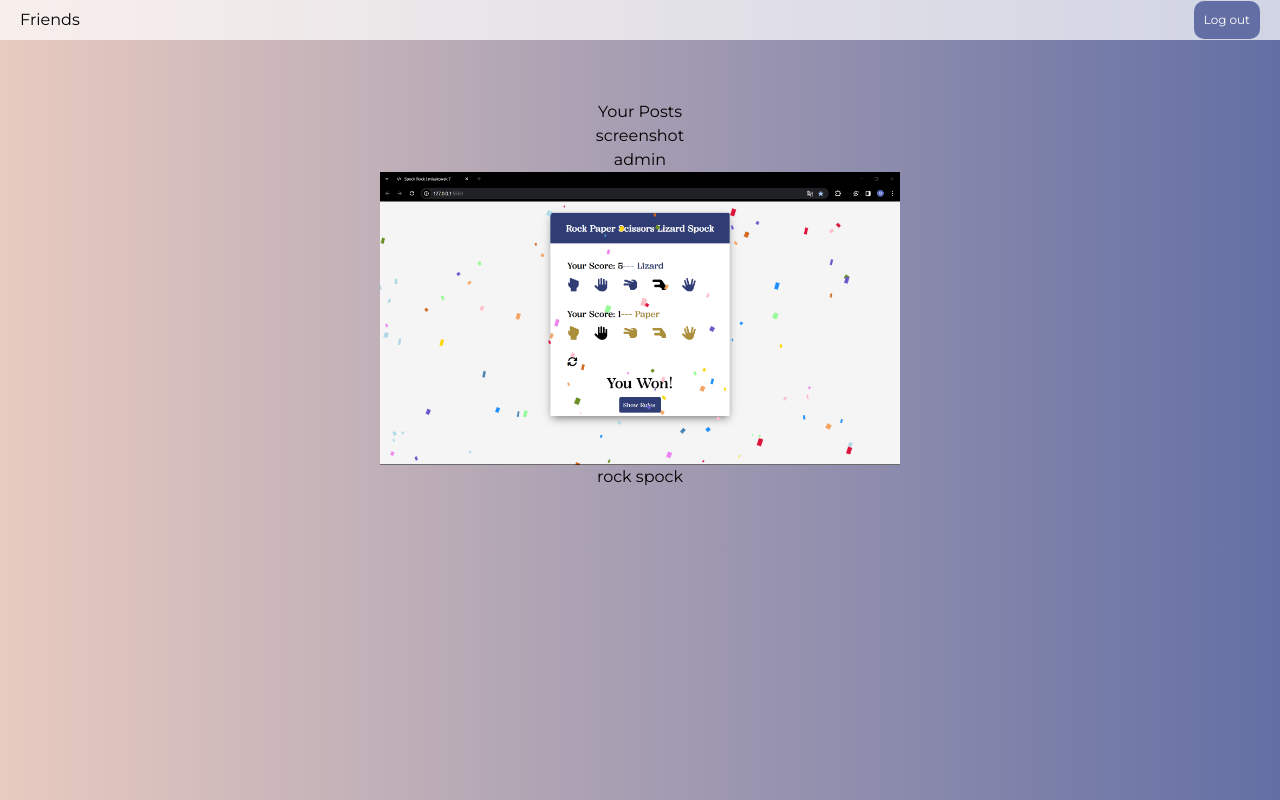
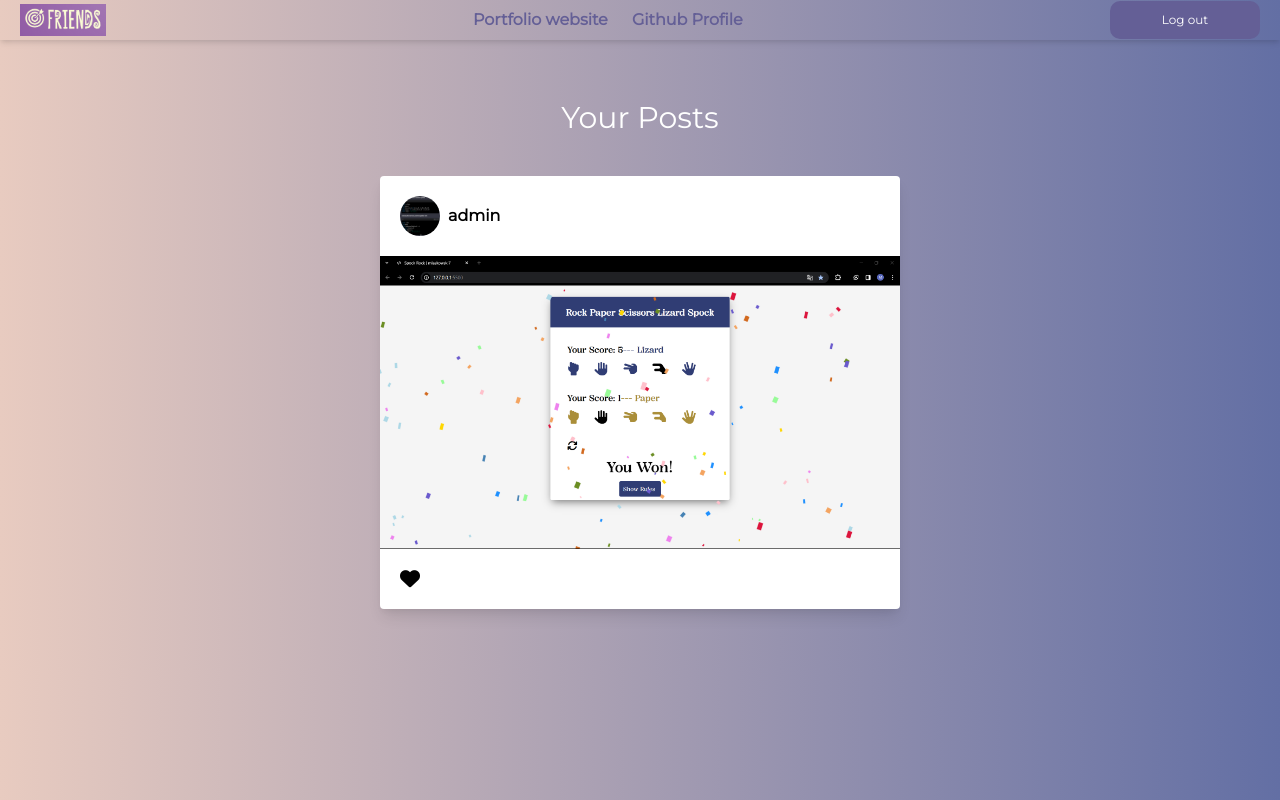
Before and after one commit to mlaskowski7/friends, a Django app: page /users/ in a window 1280 px wide. Run offline with Django 5.2, Linux system fonts and the light colour scheme; a user stored in the database is signed in; data comes from the database, SQL or seed files in the repository; both versions use the stored data as it was after the commit; style sheets or scripts are compiled from the project's sources; some libraries are stand-ins or nearby versions.

Commit message:
working on styling

```diff
--- a/friendsProject/users/static/css/styles2.css
+++ b/friendsProject/users/static/css/styles2.css
@@ -9,7 +9,6 @@ body{
 }
 
 nav{
-    background-color: rgba(255, 255, 255, 0.7);
     width: calc(100%-40px);
     position: sticky;
     top: 0;
@@ -23,7 +22,19 @@ nav{
 
 }
 
+.links-container a{
+    color: #645f96;
+}
 
+.links-container a:hover{
+    color: #fff;
+}
+
+nav .button{
+    width: 150px;
+    margin-bottom: 2px;
+    margin-top: 2px;
+}
 .container{
     padding: 60px;
     border-radius: 10px;
@@ -39,6 +50,7 @@ nav{
 
 form{
     padding: 20px;
+    background-color: rgba(245, 245, 245, 0.514);
     text-align: center;
 }
 
@@ -48,7 +60,7 @@ form p{
 
 .button{
     padding: 10px;
-    background-color: #636fa4;
+    background-color: #645f96;
     border-radius: 10px;
     cursor: pointer;
     text-align: center;
@@ -64,7 +76,9 @@ form p{
 }
 
 .submit-button{
-    padding: 15px;
+    margin-top: 10px;
+    padding: 10px;
+    font-size: 12px;
     background-color: #e8cbc0;
     border: none;
     border-radius: 10px;
@@ -84,3 +98,19 @@ a{
     text-decoration: none;
     color: white;
 }
+
+.icons-container i{
+    transition: all 0.3s ease;
+
+}
+
+
+.icons-container i:hover{
+    color: #e8cbc0;
+
+}
+
+.icons-container i:active{
+    transform: scale(1.2);
+
+}
--- a/friendsProject/users/templates/users/base.html
+++ b/friendsProject/users/templates/users/base.html
@@ -6,11 +6,20 @@
     <meta name="viewport" content="width=device-width, initial-scale=1.0">
     <link rel="stylesheet" href="{% static 'css/styles.css' %}">
     <link rel="stylesheet" href="{% static 'css/styles2.css' %}">
+    <script src="https://kit.fontawesome.com/e03b286a27.js" crossorigin="anonymous"></script>
     <title>Friends</title>
 </head>
 <body>
-    <nav>
-        <h2>Friends</h2>
+    <nav class="shadow-md">
+        <div class="logo-container">
+            <a href="{% url 'index' %}"><img class="h-8" src="{% static 'img/logo.png' %}" alt=""></a>
+        </div>
+
+        <div class="links-container space-x-1">
+            <a class="py-4 px-2 font-semibold" href="">Portfolio website</a>
+            <a class="py-4 px-2 font-semibold" href="">Github Profile</a>
+        </div>
+
         {% if request.user.is_authenticated %}
         <div class="button"><a href="{% url 'logout' %}">Log out</a></div>
         {% else %}
--- a/friendsProject/users/templates/users/index.html
+++ b/friendsProject/users/templates/users/index.html
@@ -1,10 +1,25 @@
 {% extends 'users/base.html' %}
 {% block content %}
-<h1>Your Posts</h1>
-{% for post in posts %}
-    <h2>{{post.title}}</h2>
-    <h3>{{post.user}}</h3>
-    <img src="{{post.image.url}}" alt="postImage">
-    <p>{{post.description}}</p>
-{% endfor %}
+<h1 class="text-3xl mb-10 text-white">Your Posts</h1>
+<div class="posts-container grid grid-cols-1">
+    {% for post in posts %}
+        <a href="#">
+            <div class="rounded overflow-hidden w-[470px] h-[auto] bg-white shadow-lg text-black">
+                <div class="user-container flex mx-5 my-5 text-wrap">
+                    <img class ="w-10 h-10 rounded-full" src="{{profile.photo.url}}" alt="profile_photo">
+                    <div class="text-black mx-2 my-2 font-bold">{{post.user}}</div>
+                </div>
+                <img src="{{post.image.url}}" alt="Post_image">
+                <div class="icons-container flex mx-5 my-5 text-black text-xl">
+                    <i class="fa-solid fa-heart"></i>
+                </div>
+            </div>
+        </a>
+    {% endfor %}
+</div>
 {% endblock %}
+
+<h2>{{post.title}}</h2>
+        <h3>{{post.user}}</h3>
+        <img src="{{post.image.url}}" alt="postImage">
+        <p>{{post.description}}</p>
--- a/friendsProject/users/templates/users/login.html
+++ b/friendsProject/users/templates/users/login.html
@@ -1,10 +1,12 @@
 {% extends 'users/base.html' %}
 
 {% block content %}
-<form method="POST">
+<h1 class="text-2xl m-10">Log in to your account</h1>
+<form method="POST" class=" shadow-md m-10 w-2/5 rounded px-8 pt-6">
     {% csrf_token %}
     {{ form.as_p }}
-    <input class="submit-button" type="submit" value="Log in">
+    <input class="submit-button px-5 py-2" type="submit" value="Log in">
 </form>
 <p><div class="button"><a href="{% url 'password_reset' %}">Forgot your password?</a></div></p>
+<p><div class="button m-6"><a href="{% url 'register' %}">Register if you dont have an account</a></div></p>
 {% endblock %}
--- a/friendsProject/users/templates/users/register.html
+++ b/friendsProject/users/templates/users/register.html
@@ -1,8 +1,10 @@
 {% extends 'users/base.html' %}
 {% block content %}
-<form method="post">
+<h1 class="text-2xl m-10">Register new account</h1>
+<form method="post" class=" shadow-md m-10 w-2/5 rounded px-8 pt-6">
     {% csrf_token %}
     {{ register_form.as_p }}
-    <div class="submit-button"><button type="submit">Register</button></div>
+    <div class="submit-button px-5 py-2"><button type="submit">Register</button></div>
 </form>
+<p><div class="button"><a href="{% url 'login' %}">Log in if you already have an account</a></div></p>
 {% endblock %}
--- a/friendsProject/users/templates/users/registerDone.html
+++ b/friendsProject/users/templates/users/registerDone.html
@@ -1,4 +1,5 @@
 {% extends 'users/base.html' %}
 {% block content %}
-<h1>Registered successfully</h1>
+<h1 class="text-2xl m-10">Registered successfully</h1>
+<p><div class="button"><a href="{% url 'index' %}">Go to main page</a></div></p>
 {% endblock %}
--- a/friendsProject/users/urls.py
+++ b/friendsProject/users/urls.py
@@ -3,7 +3,7 @@ from . import views
 from django.contrib.auth import views as auth_views
 urlpatterns = [
     path('login/', views.loginView, name="login"),
-    path('logout/', auth_views.LogoutView.as_view(template_name='users/logout.html'), name='logout'),
+    path('logout/', views.CustomLogoutView.as_view(),  name='logout'),
     path('',views.indexView, name='index'),
     path('password_change/',auth_views.PasswordChangeView.as_view(template_name='users/passwordChange.html'),name='password_change'),
     path('password_change/done',auth_views.PasswordChangeDoneView.as_view(template_name='users/passwordChangeDone.html'),name='password_change_done'),
--- a/friendsProject/users/views.py
+++ b/friendsProject/users/views.py
@@ -6,6 +6,10 @@ from django.contrib.auth.decorators import login_required
 from .models import Profile
 from .forms import UserEditingForm, ProfileEditingForm
 from posts.models import Post
+from django.contrib.auth.views import LogoutView
+from django.contrib.auth import logout
+from django.shortcuts import redirect
+
 # Create your views here.
 
 def loginView(request):
@@ -28,11 +32,23 @@ def loginView(request):
 
     return render(request,'users/login.html',{'form':form})
 
+
+class CustomLogoutView(LogoutView):
+    template_name = 'users/logout.html'
+
+    def dispatch(self, request, *args, **kwargs):
+        # Perform logout for GET requests
+        logout(request)
+
+
+        return redirect('index')
+
 @login_required
 def indexView(request):
     current_user = request.user
     posts = Post.objects.filter(user=current_user)
-    return render(request,'users/index.html', {'posts': posts})
+    profile = Profile.objects.filter(user=current_user).first()
+    return render(request,'users/index.html', {'posts': posts,'profile':profile})
 
 def registerView(request):
     if request.method == 'POST':
```
Also changed, not shown: friendsProject/db.sqlite3, friendsProject/media/postImgs/23/12/28/logo.png (added), friendsProject/media/users/2023/12/29/wallpaper.jpg (added), friendsProject/users/static/img/logo.png (added).
